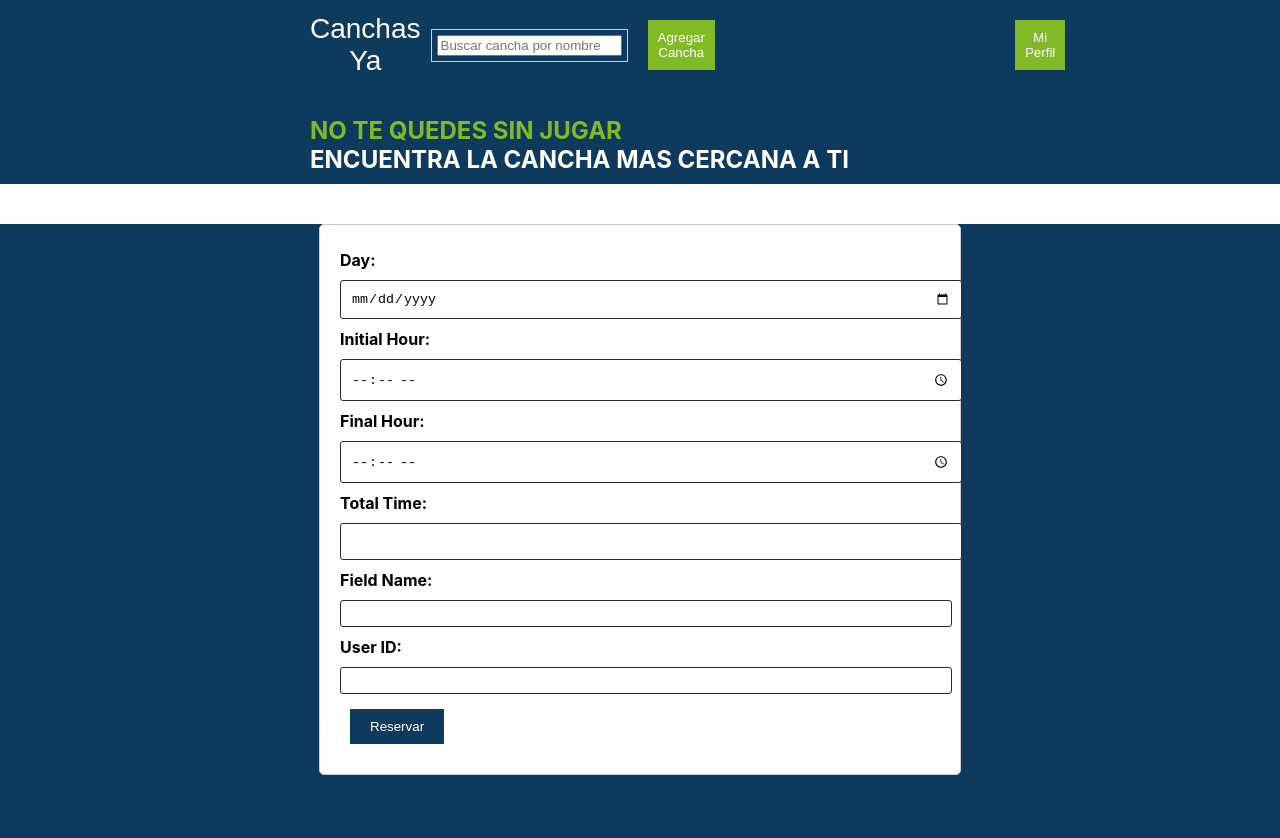
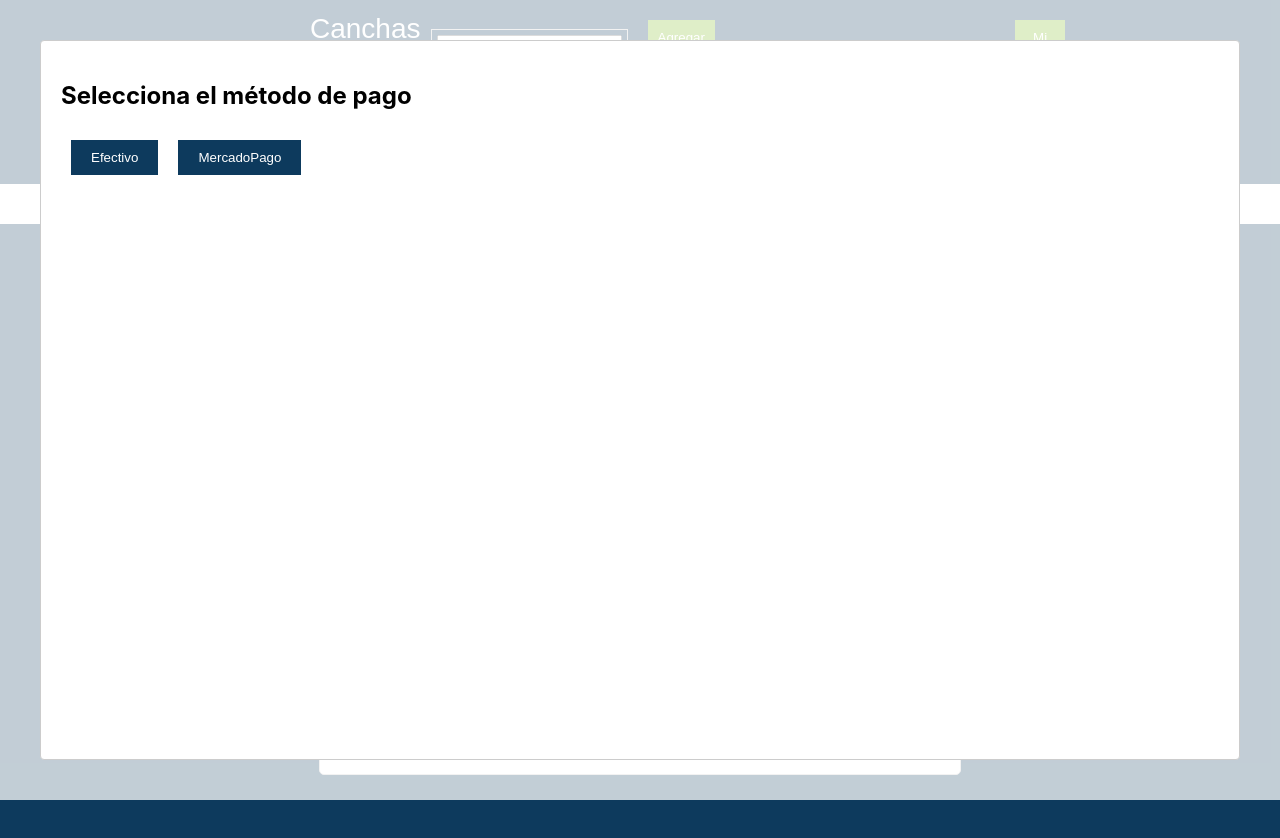
Before and after one commit to CanchaYAPF/CanchaYA, a React (Vite) app in the folder front/: page /booking in a window 1280 px wide. Both pictures are taken after typing "2020-01-15", "10:30", "10:30", "5", "Sample", "Sample" into the empty fields and a click on the button "Reservar". Shown: the top 838 px of the page. Built offline with nearby package versions, Linux system fonts and the light colour scheme; no server answers.

Commit message:
form booking 2

```diff
--- a/front/package.json
+++ b/front/package.json
@@ -14,6 +14,7 @@
     "rc-slider": "^10.3.1",
     "react": "^18.2.0",
     "react-dom": "^18.2.0",
+    "react-modal": "^3.16.1",
     "react-redux": "^8.0.5",
     "react-router-dom": "^6.16.0",
     "redux": "^4.2.1",
--- a/front/src/components/Booking/Booking.jsx
+++ b/front/src/components/Booking/Booking.jsx
@@ -1,8 +1,11 @@
 import React, { useState } from 'react';
 import { useDispatch, useSelector } from 'react-redux';
-
+import Modal from 'react-modal';
 import styles from './Booking.module.css'; // Asegúrate de importar tu archivo CSS
 import { postBooking } from '../../Redux/actions/form_actions';
+
+Modal.setAppElement('#root'); // Reemplaza '#root' con el selector del elemento raíz de tu aplicación
+
 
 const Booking = () => {
 
@@ -19,6 +22,10 @@ const Booking = () => {
 
   const [isFormComplete, setIsFormComplete] = useState(false);
 
+  const [isModalOpen, setIsModalOpen] = useState(false);
+
+  const [paymentMethod, setPaymentMethod] = useState('');
+
   const handleChange = (e) => {
     const { name, value } = e.target;
     setFormData({ ...formData, [name]: value });
@@ -30,8 +37,36 @@ const Booking = () => {
 
   const handleSubmit = async (e) => {
     e.preventDefault();
+
+    setIsModalOpen(true);
+    // dispatch(postBooking(formData));
+    // alert("reserva creada")
+    // setFormData({
+    //     day: '',
+    //     initialHour: '',
+    //     finalHour: '',
+    //     totalTime: '',
+    //     fieldName: '',
+    //     userId: '',
+    //   });
+
+  };
+
+  const handlePayment = (method) => {
+    // Realizar la acción correspondiente según el método de pago seleccionado
+    if (method === 'efectivo') {
+      // Realizar el POST
       dispatch(postBooking(formData));
-    alert("reserva creada")
+      alert('Reserva creada');
+    } else if (method === 'mercadopago') {
+      // Mostrar un mensaje o redirigir a una página de MercadoPago
+      alert('Estamos trabajando en eso');
+    }
+
+    // Cerrar el modal
+    setIsModalOpen(false);
+
+    // Limpiar los datos del formulario
     setFormData({
       day: '',
       initialHour: '',
@@ -40,10 +75,13 @@ const Booking = () => {
       fieldName: '',
       userId: '',
     });
-
   };
 
+
+
+
   return (
+    <div>
     <div className={styles.containerbooking}>
       <div className={styles.bookingContainer}>
         <form onSubmit={handleSubmit}>
@@ -96,11 +134,23 @@ const Booking = () => {
             className={styles.formInput}
           />
 
+
             <button type="submit" className={styles.formButton}>Reservar</button>
 
         </form>
       </div>
     </div>
+    <Modal
+    isOpen={isModalOpen}
+    onRequestClose={() => setIsModalOpen(false)}
+    contentLabel="Seleccionar método de pago"
+  >
+    <h2>Selecciona el método de pago</h2>
+    <button onClick={() => handlePayment('efectivo')}>Efectivo</button>
+    <button onClick={() => handlePayment('mercadopago')}>MercadoPago</button>
+  </Modal>
+  </div>
+
 );
 };
 
```
Also changed, not shown: 1 other file (tests, documents, lock files or other folders). Lines whose indentation alone changed are shown as unchanged.
